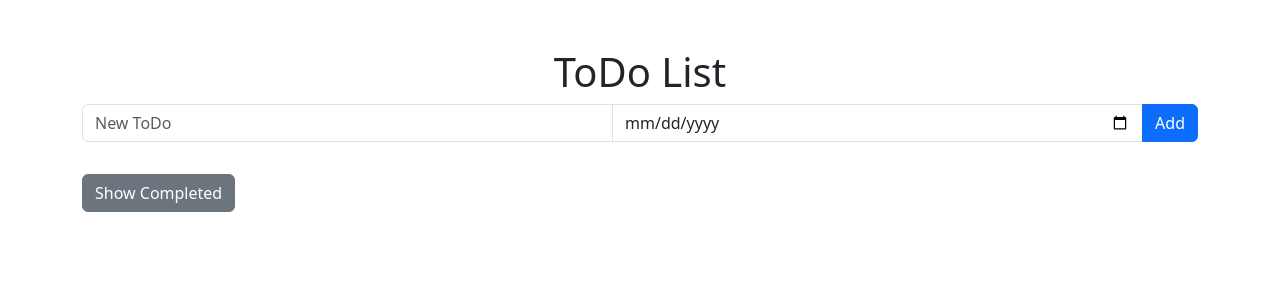
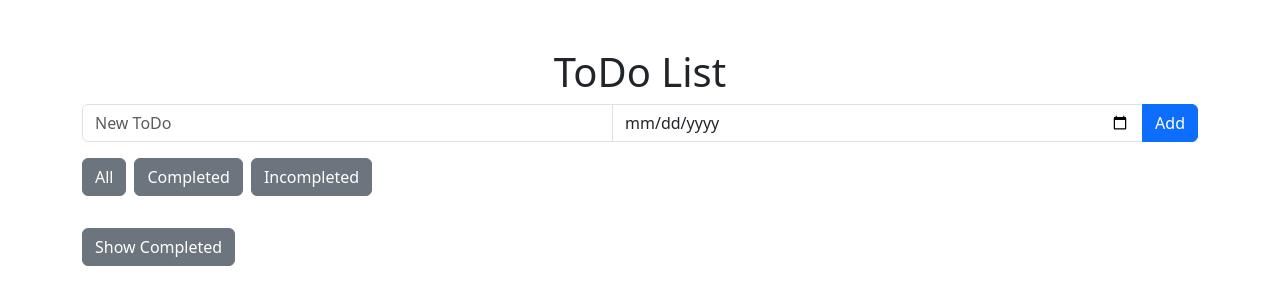
Before and after one commit to su1415/todo_app, a React (Create React App) app: page / in a window 1280 px wide. Shown: the top 304 px of the page. Built offline with nearby package versions, Linux system fonts and the light colour scheme.

Commit message:
feat: filter機能を追加

```diff
--- a/src/App.js
+++ b/src/App.js
@@ -6,6 +6,7 @@ function App() {
   const [todos, setTodos] = useState(loadTodosFromLocalStorage());
   const [newTodoText, setNewTodoText] = useState("");
   const [newTodoDueDate, setNewTodoDueDate] = useState("");
+  const [filter, setFilter] = useState("all");
 
   useEffect(() => {
     saveTodosToLocalStorage(todos);
@@ -41,6 +42,13 @@ function App() {
     setTodos(sortTodos(newTodos));
   };
 
+  const filteredTodos = todos.filter(todo => {
+    if (filter === "all") return true;
+    if (filter === "completed") return todo.completed;
+    if (filter === "incompleted") return !todo.completed;
+    return true;
+  });
+
   return (
     <div className="App container mt-5">
       <h1 className="text-center">ToDo List</h1>
@@ -65,8 +73,13 @@ function App() {
           Add
         </button>
       </div>
+      <div className="mb-3">
+        <button className="btn btn-secondary me-2" onClick={ () => setFilter("all") }>All</button>
+        <button className="btn btn-secondary me-2" onClick={ () => setFilter("completed") }>Completed</button>
+        <button className="btn btn-secondary" onClick={ () => setFilter("incompleted") }>Incompleted</button>
+      </div>
       <TodoList
-        todos={ todos }
+        todos={ filteredTodos }
         onDeleteTodo={ handleDeleteTodo }
         onSaveEditTodo={ handleSaveEditTodo }
         onToggleComplete={ handleToggleComplete }
```
